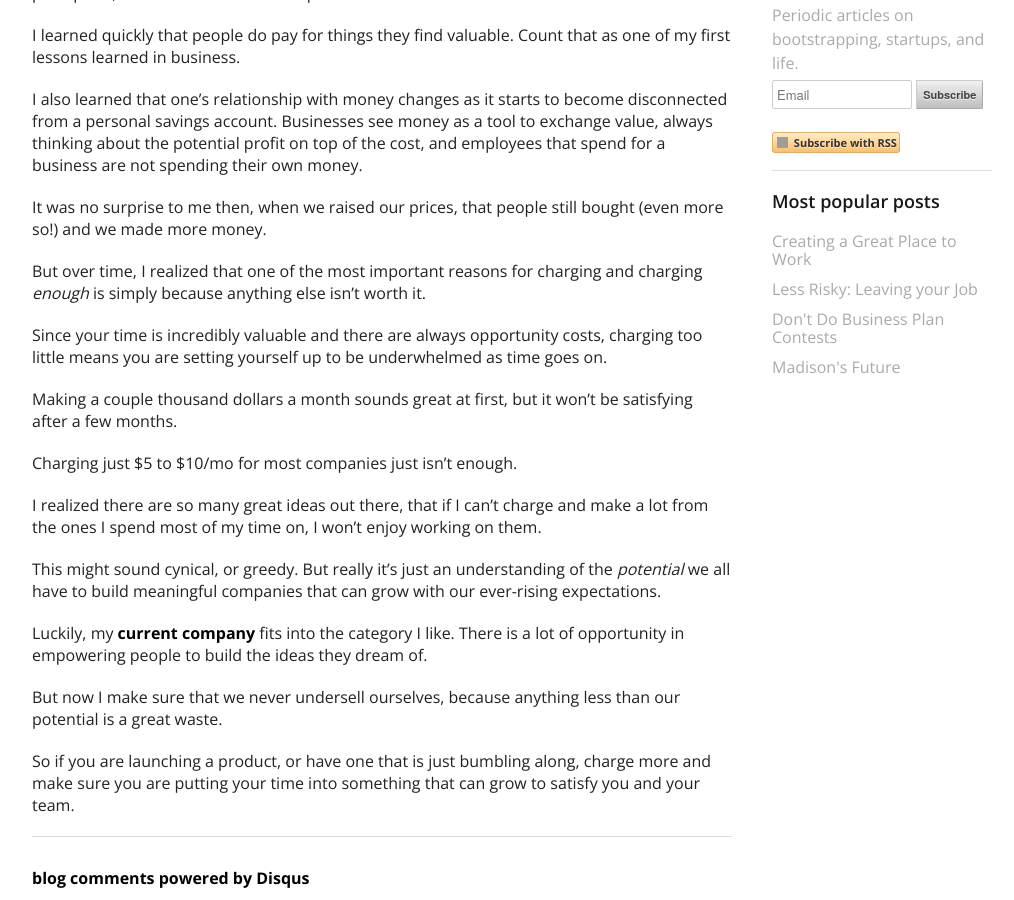
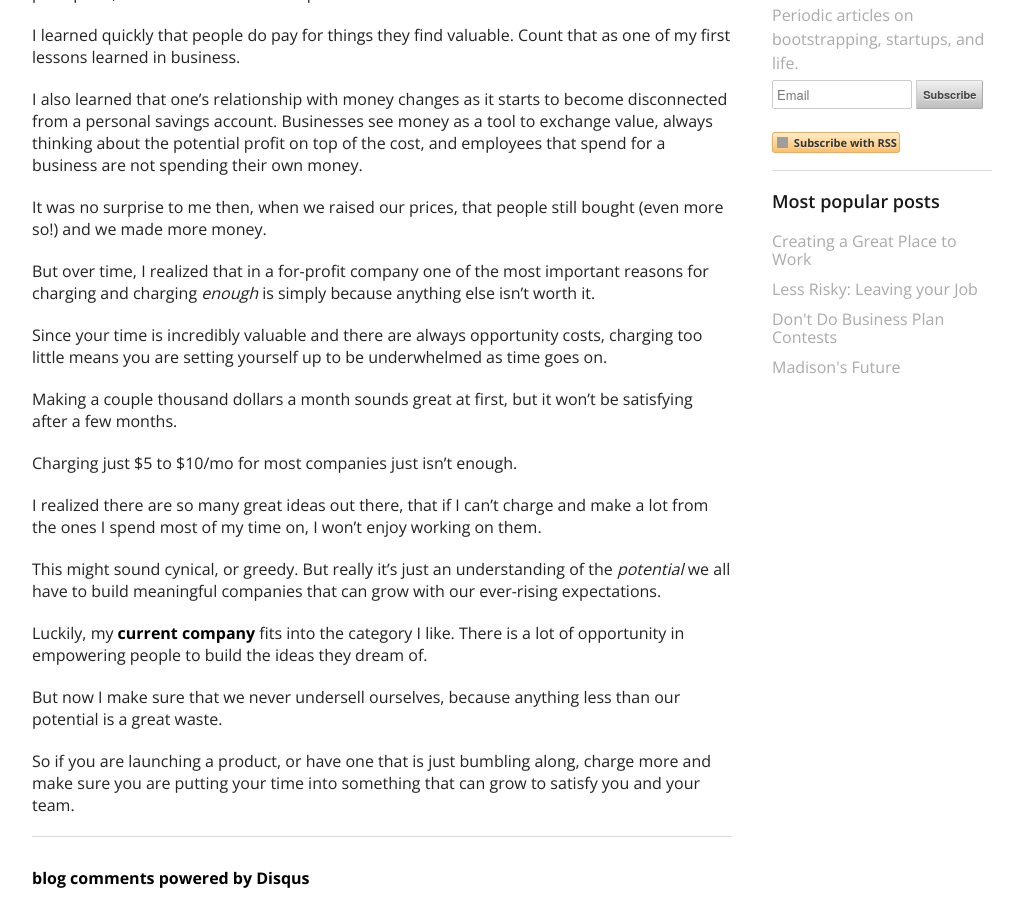
Before and after one commit to mlynch/mlynch.github.com, a Jekyll site: the page built from _posts/2013-07-20-pricing.markdown, in a window 1280 px wide and 900 px high, scrolled down 687 px. Shown: the whole window, without its empty margins (128-1142 px from the left). Built offline with Jekyll 4.4.1, drawn with Linux system fonts in a browser that asks for light colours; nearby versions of some CDN libraries; Markdown is read by kramdown in place of the engine named in the settings; comment, search, counter and statistics services are not loaded; grey boxes are pictures that could not be loaded.

Commit message:
Update 2013-07-20-pricing.markdown

```diff
--- a/_posts/2013-07-20-pricing.markdown
+++ b/_posts/2013-07-20-pricing.markdown
@@ -24,7 +24,7 @@ I also learned that one's relationship with money changes as it starts to become
 
 It was no surprise to me then, when we raised our prices, that people still bought (even more so!) and we made more money.
 
-But over time, I realized that one of the most important reasons for charging and charging *enough* is simply because anything else isn't worth it.
+But over time, I realized that in a for-profit company one of the most important reasons for charging and charging *enough* is simply because anything else isn't worth it.
 
 Since your time is incredibly valuable and there are always opportunity costs, charging too little means you are setting yourself up to be underwhelmed as time goes on.
 
```
